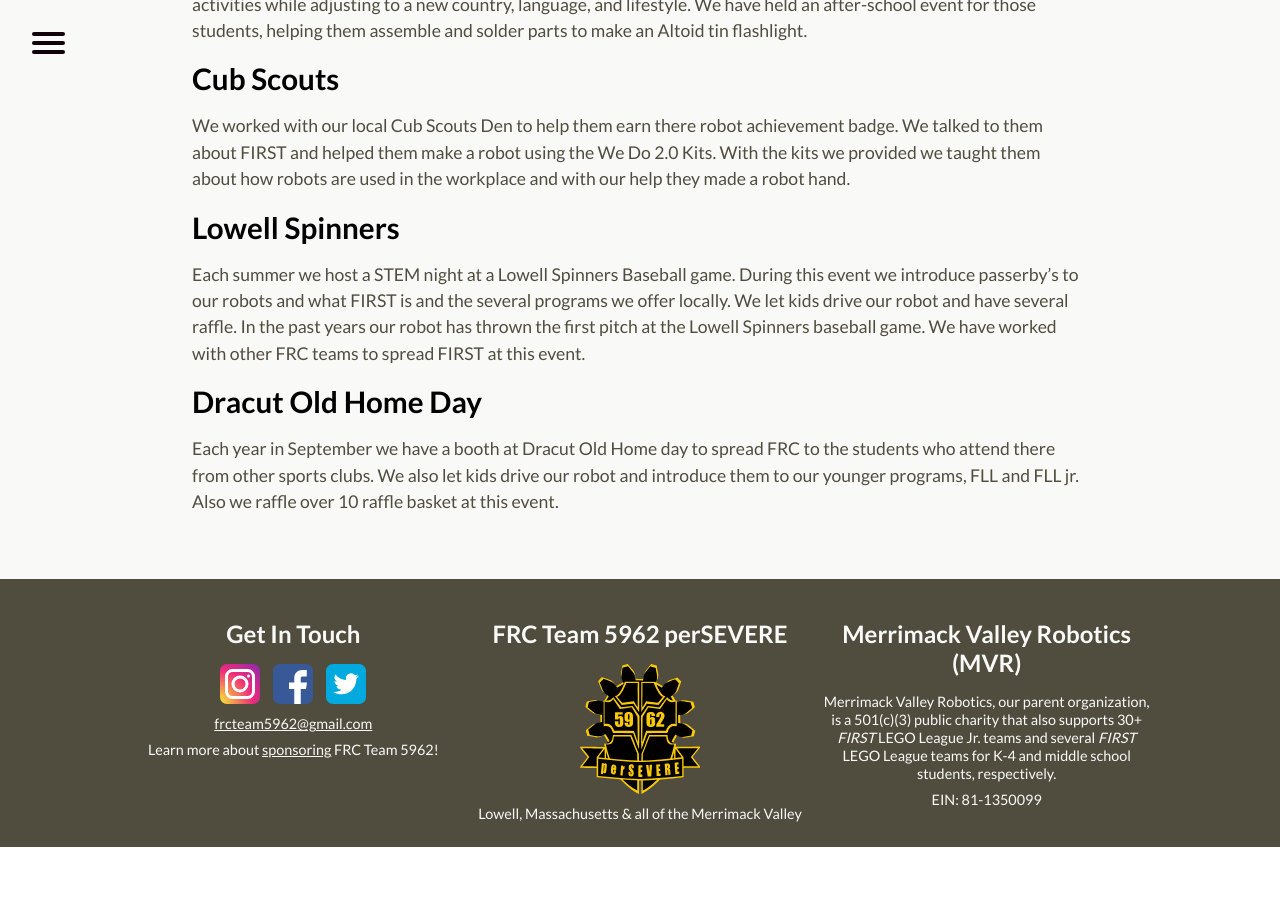
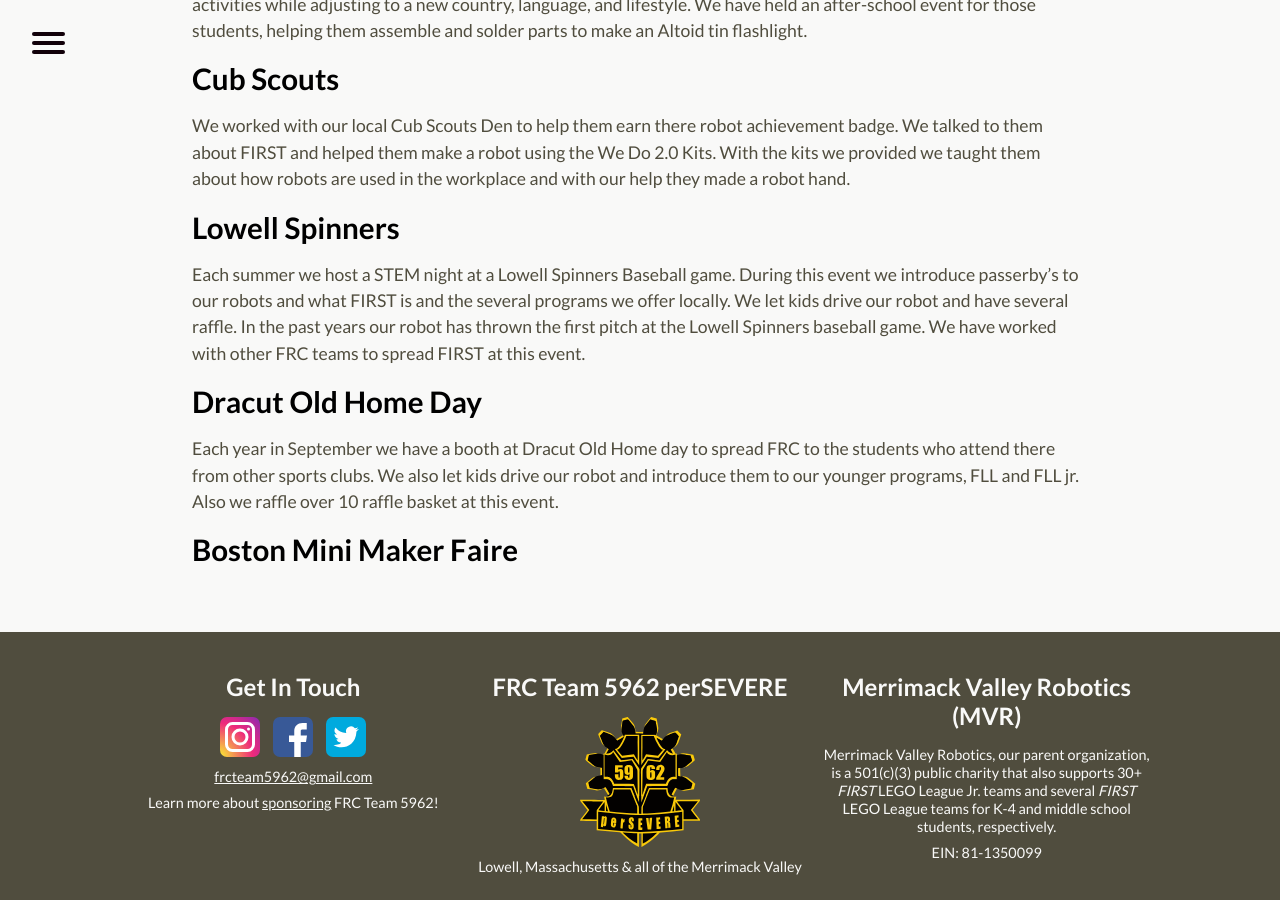
Before and after one commit to perSEVERE-5962/frc5962, a Jekyll site: the page built from outreach.md, in a window 1280 px wide and 900 px high, scrolled down 1364 px. Built offline with Jekyll 4.4.1, drawn with Linux system fonts in a browser that asks for light colours; before the commit the page ends 2211 px from its top, so only the background shows below that.

Commit message:
Updated Outreach

```diff
--- a/outreach.md
+++ b/outreach.md
@@ -27,3 +27,5 @@
 
 ## Dracut Old Home Day
 Each year in September we have a booth at Dracut Old Home day to spread FRC to the students who attend there from other sports clubs. We also let kids drive our robot and introduce them to our younger programs, FLL and FLL jr. Also we raffle over 10 raffle basket at this event.
+
+## Boston Mini Maker Faire
```
